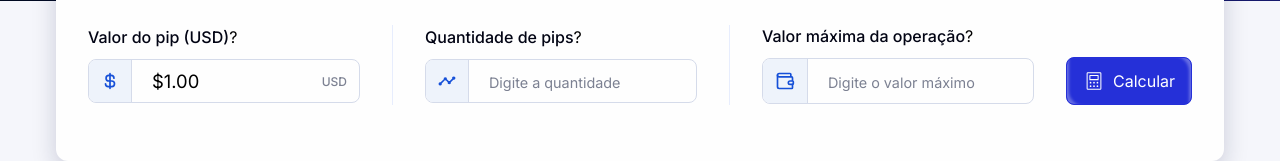
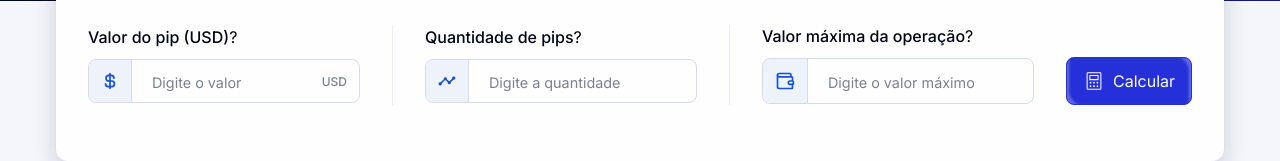
Before and after one commit to Beatriz-Heydman/pips-calculator, a React (Vite) app: page / in a window 1280 px wide. Shown: the part 299-460 px from the top of the page. Built offline with nearby package versions, Linux system fonts and the light colour scheme.

Commit message:
refactor: adjust input props types

```diff
--- a/src/components/input/index.tsx
+++ b/src/components/input/index.tsx
@@ -12,9 +12,9 @@ export function Input({
   leftSlot,
   rightSlot,
   value,
-  onChange,
-  placeholder,
   errorMessage,
+  className,
+  ...props
 }: InputProps) {
   return (
     <StyledInput>
@@ -24,13 +24,7 @@ export function Input({
         <div className="icon-container">{leftSlot}</div>
 
         <div className="input-content">
-          <input
-            className="input"
-            type="text"
-            value={value}
-            onChange={onChange}
-            placeholder={placeholder}
-          />
+          <input className={`input ${className || ''}`} {...props} />
           {value && (
             <Typography color="#7c8192" fontSize="0.75rem">
               {rightSlot}
--- a/src/components/input/types.ts
+++ b/src/components/input/types.ts
@@ -4,6 +4,5 @@ export type InputProps = InputHTMLAttributes<HTMLInputElement> & {
   label: ReactNode;
   leftSlot: ReactNode;
   rightSlot: string;
-  value: string;
   errorMessage?: string | null;
 };
--- a/src/pages/home/components/calculation-section/index.tsx
+++ b/src/pages/home/components/calculation-section/index.tsx
@@ -52,6 +52,7 @@ export function CalculationSection({
             rules={{ validate: validateField }}
             render={({ field }) => (
               <Input
+                inputMode="numeric"
                 placeholder="Digite o valor"
                 label={
                   <Flex>
@@ -85,6 +86,7 @@ export function CalculationSection({
             rules={{ validate: validateField }}
             render={({ field }) => (
               <Input
+                inputMode="numeric"
                 placeholder="Digite a quantidade"
                 label={
                   <Flex>
@@ -118,6 +120,7 @@ export function CalculationSection({
             rules={{ validate: validateField }}
             render={({ field }) => (
               <Input
+                inputMode="numeric"
                 placeholder="Digite o valor máximo"
                 label={
                   <Flex>
```
